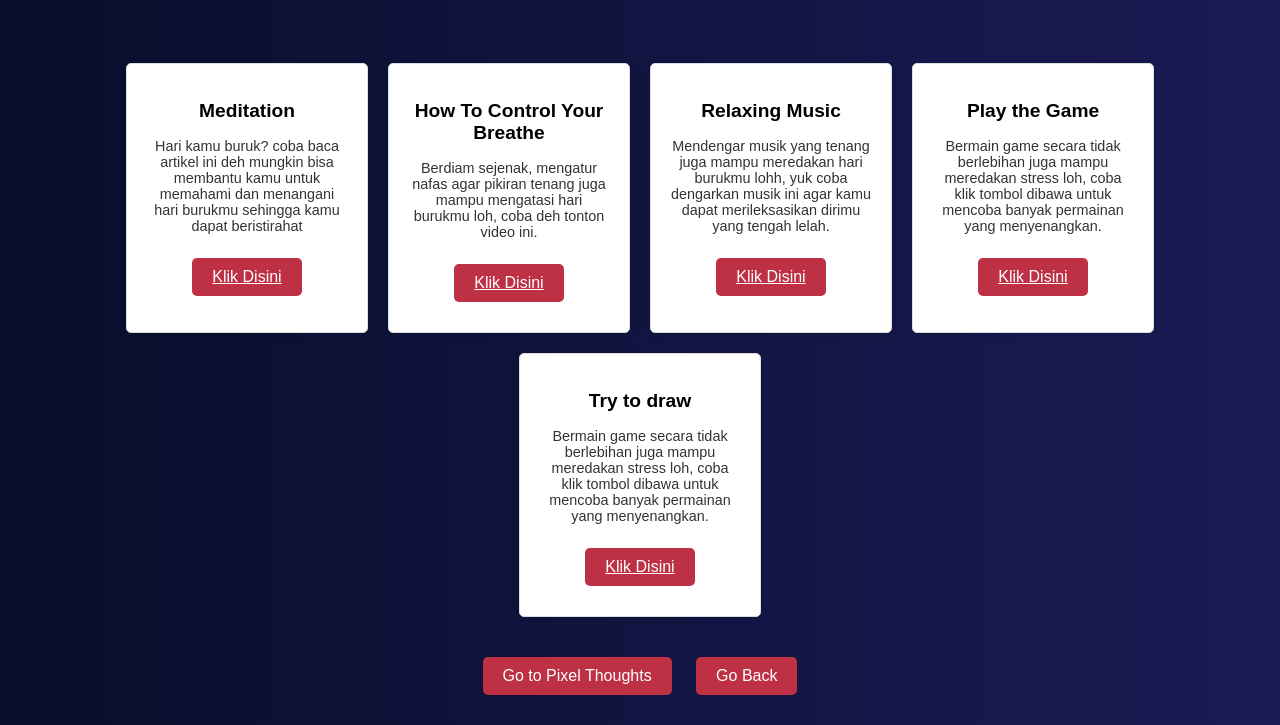
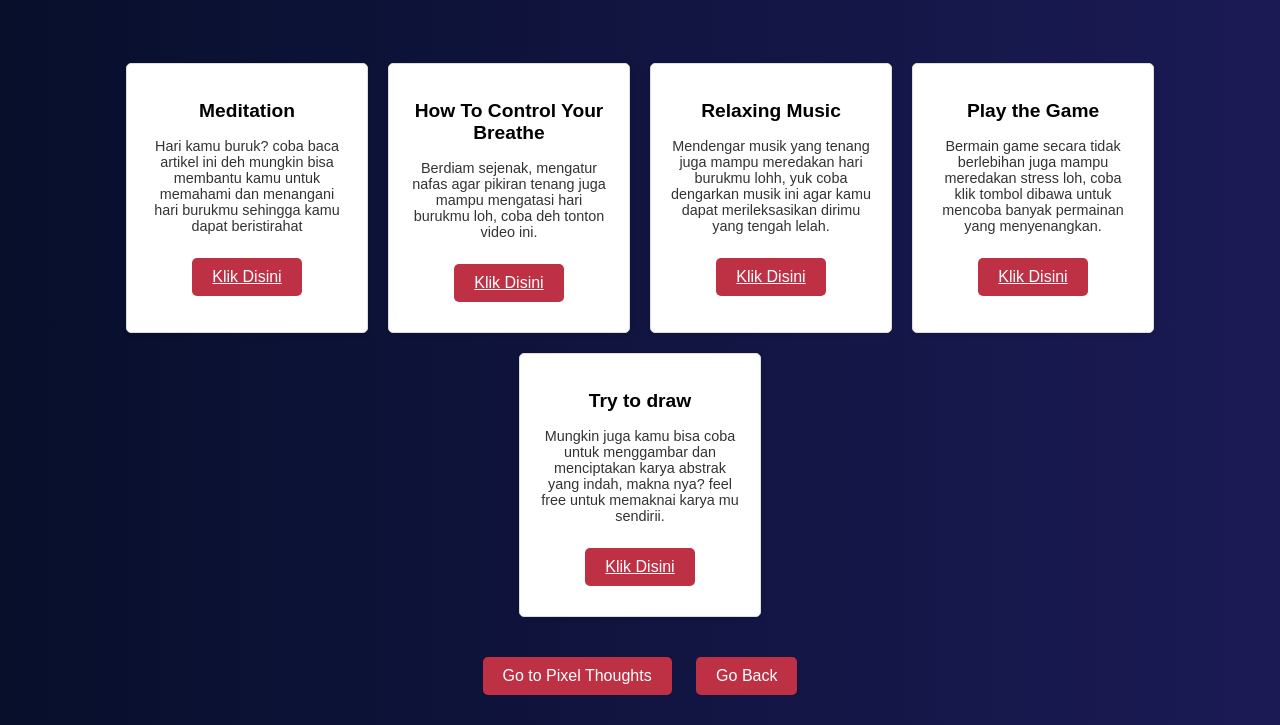
Before and after one commit to PinkyBzz/dugen, a plain HTML site: page badMood.html in a window 1280 px wide. Shown: the part 186-911 px from the top of the page. Drawn offline with Linux system fonts and the light colour scheme.

Commit message:
Update badMood.html

```diff
--- a/badMood.html
+++ b/badMood.html
@@ -87,7 +87,7 @@
         </div>
         <div class="card">
             <h2>Try to draw</h2>
-            <p>Bermain game secara tidak berlebihan juga mampu meredakan stress loh, coba klik tombol dibawa untuk mencoba banyak permainan yang menyenangkan.</p>
+            <p>Mungkin juga kamu bisa coba untuk menggambar dan menciptakan karya abstrak yang indah, makna nya? feel free untuk memaknai karya mu sendirii.</p>
             <a href="gambar.html" class="button">Klik Disini</a>
         </div>
     </div>
```
